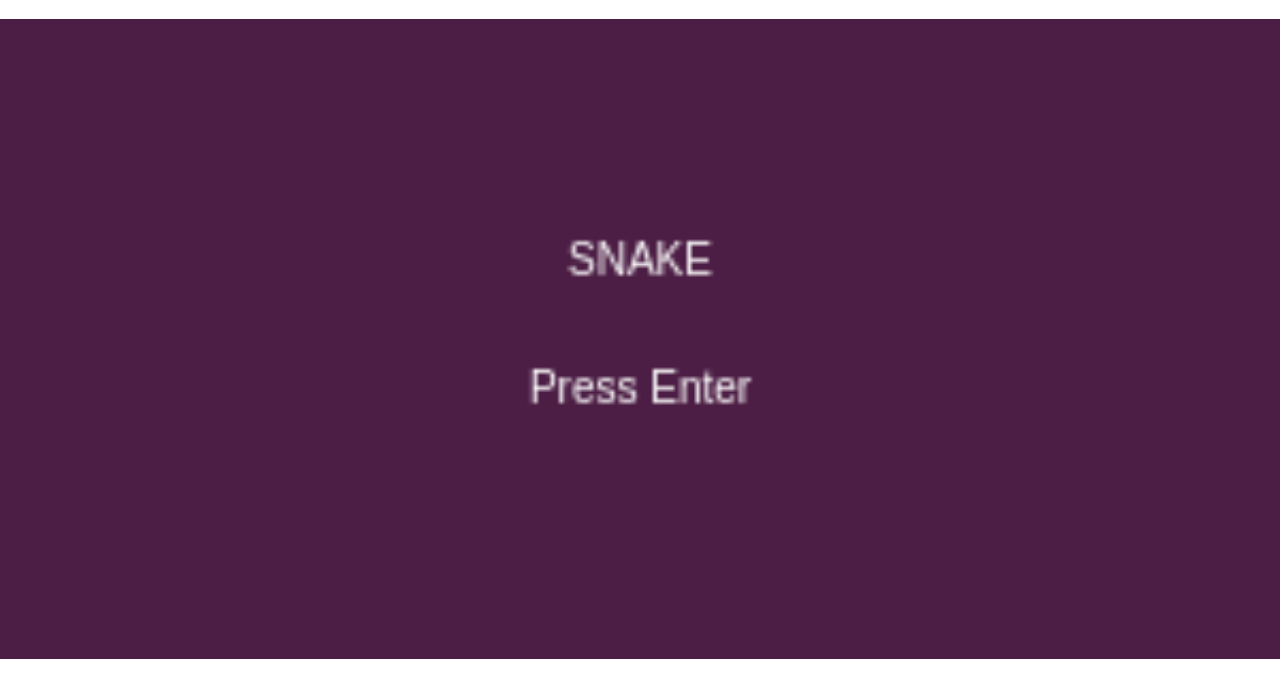
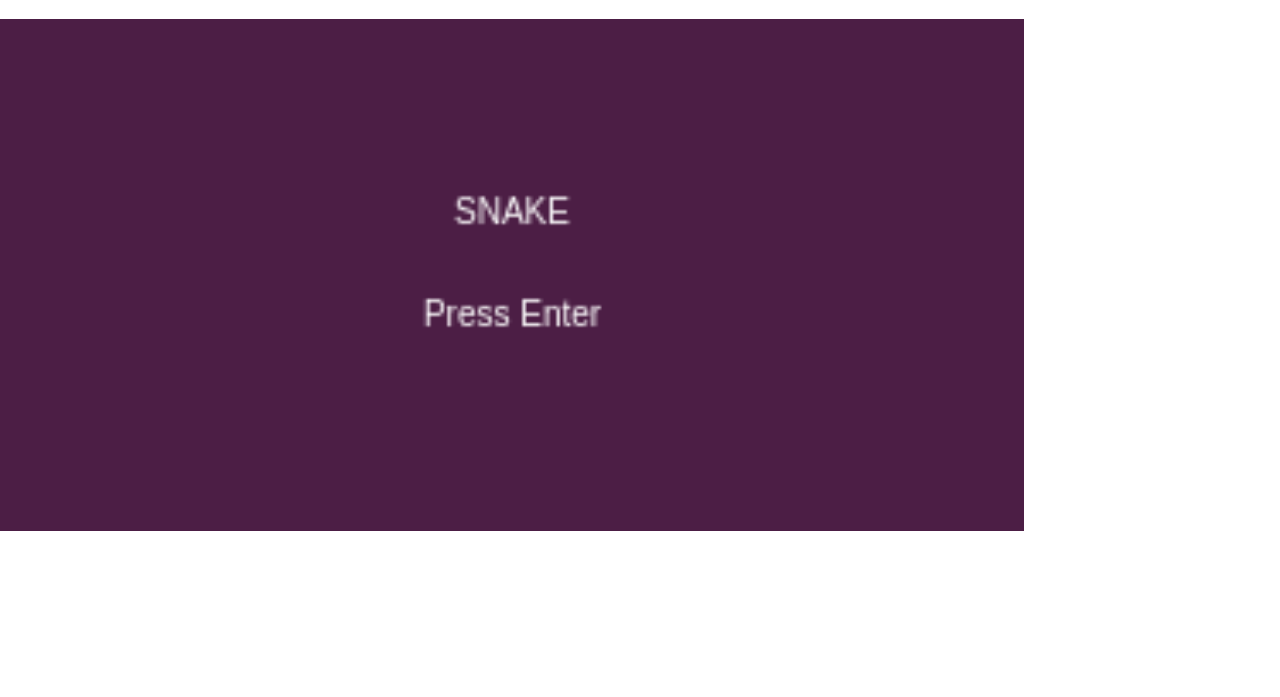
Before and after one commit to Alexandra-maero/Canvas-Ninja, a plain HTML site: page Index.html in a window 1280 px wide. Shown: the part 61-758 px from the top of the page. Drawn offline with Linux system fonts and the light colour scheme.

Commit message:
fix width/height

```diff
--- a/Index.html
+++ b/Index.html
@@ -9,7 +9,7 @@
 <body style="margin: 0px; padding: 0px;">
     <h1>My First Canvas Game</h1>
 
-    <p><canvas id="canvas" width="300" height="150" style="background:#999; width:100%; height:90%;">
+    <p><canvas id="canvas" width="300" height="150" style="background:#999; width:80%; height:80%;">
         Canvas not supported by your browser.
     </canvas></p>
 
```
